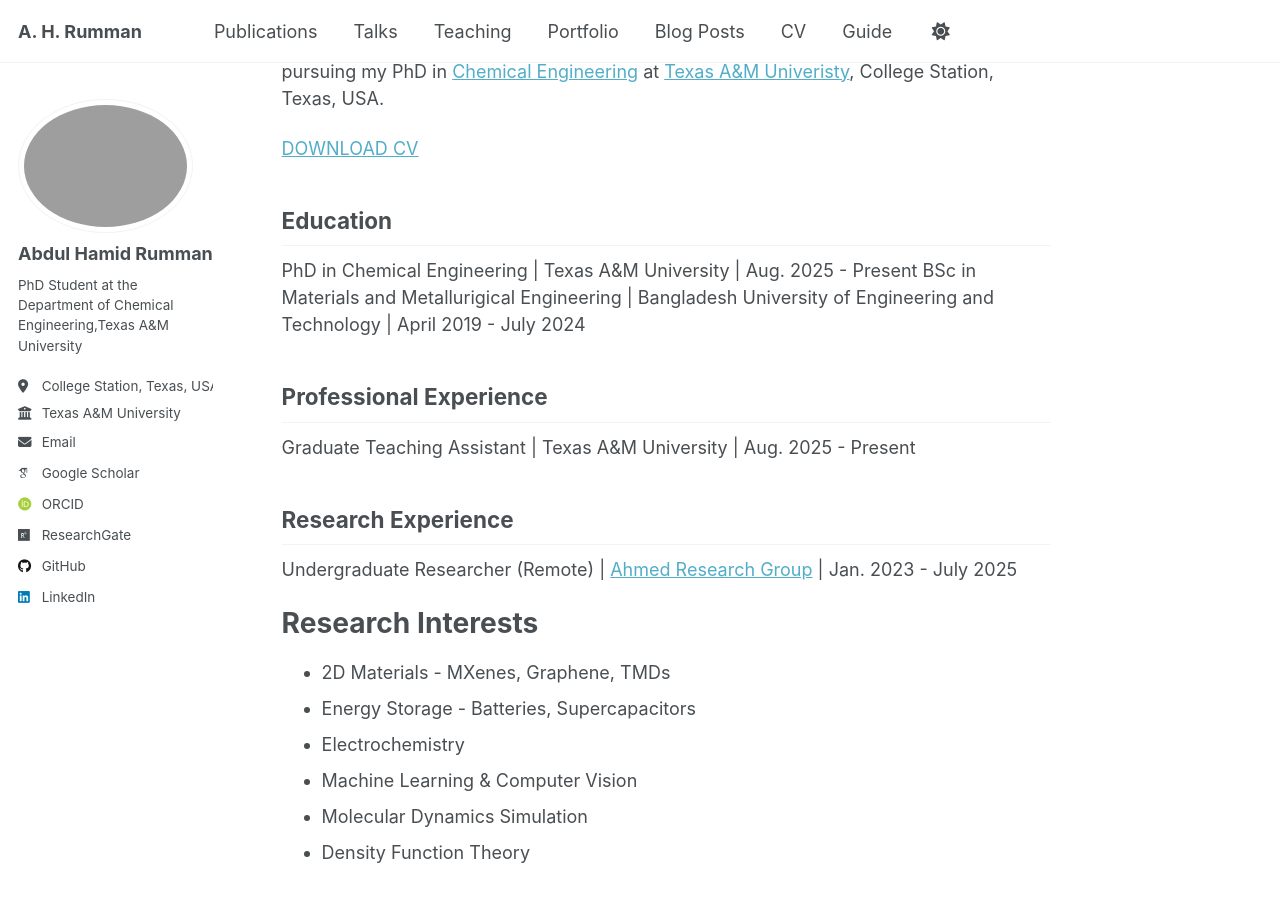
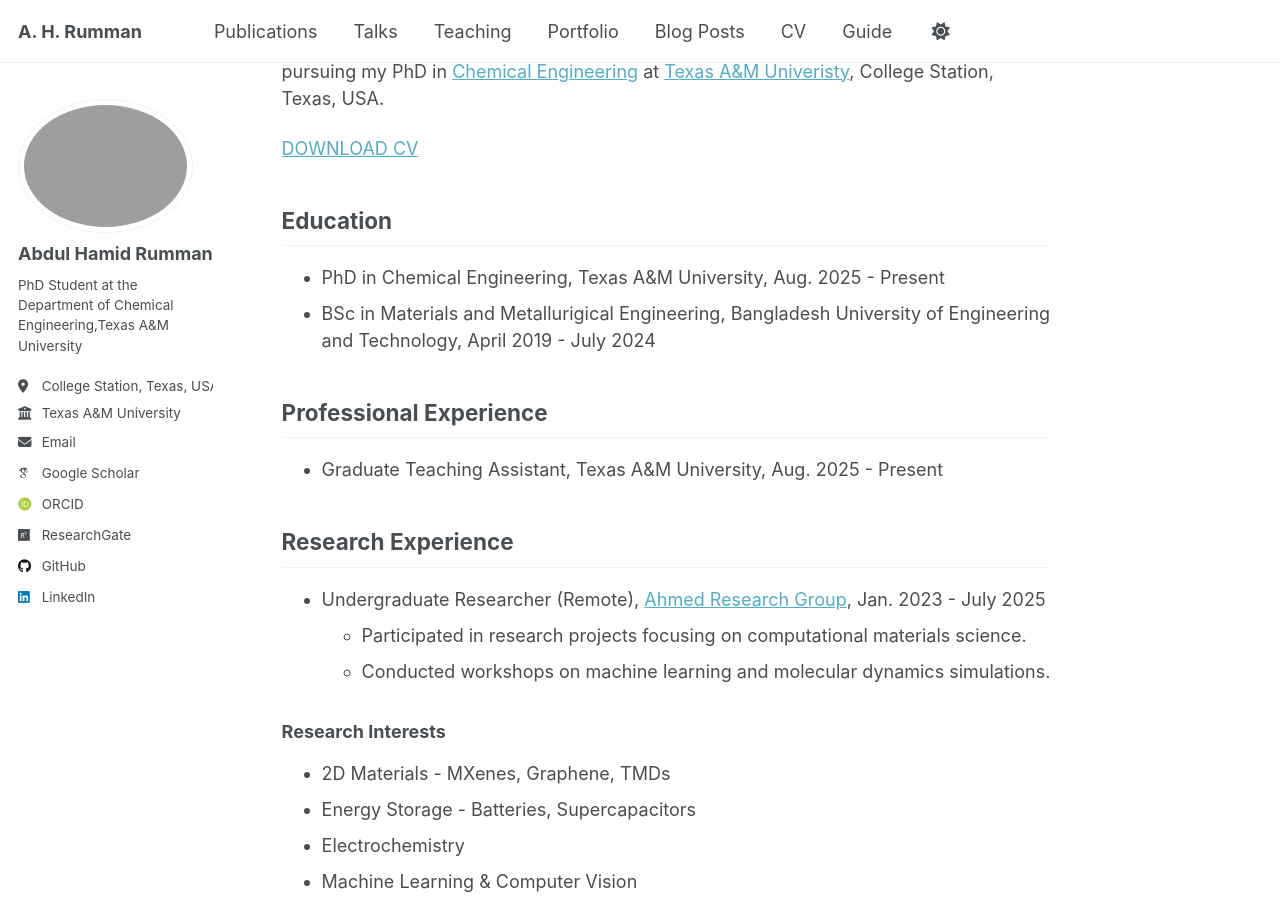
Before and after one commit to AbdulHamidRumman/abdulhamidrumman.github.io, a Jekyll site: the page built from _pages/about.md, in a window 1280 px wide and 900 px high, scrolled down 360 px. Built offline with Jekyll 4.4.1, drawn with Linux system fonts in a browser that asks for light colours; some web fonts are replaced; a script that is not in the unit is left out.

Commit message:
Update about.md

```diff
--- a/_pages/about.md
+++ b/_pages/about.md
@@ -7,6 +7,7 @@ redirect_from:
   - /about.html
 ---
 ------
+
 Striving to become a material scientist with a keen interest in studying the applications of 2D materials (Graphene, MXenes, TMDs) for energy storage devices, such as supercapacitors and batteries, utilizing experimental and computational techniques.
 
 I received my Bachelors degree in [Materials and Metallurgical Engineering](mme.buet.ac.bd) from [Bangladesh University of Engineering and Technology](buet.ac.bd), Dhaka, Bangladesh. Apart from academic studies, I actively participated in computational research projects, specilizing in Machine Learning, Computer Vision, and Molecular Dynamics simulations under the supervision of [Dr. Saquib Ahmed, SUNY - Buffalo University, USA](https://faculty.buffalostate.edu/ahmedsm/). Currently, I am pursuing my PhD in [Chemical Engineering](https://engineering.tamu.edu/chemical) at [Texas A&M Univeristy](www.tamu.edu), College Station, Texas, USA.
@@ -15,19 +16,20 @@ I received my Bachelors degree in [Materials and Metallurgical Engineering](mme.
 
 Education
 ------
-PhD in Chemical Engineering | Texas A&M University | Aug. 2025 - Present
-BSc in Materials and Metallurigical Engineering | Bangladesh University of Engineering and Technology | April 2019 - July 2024
+* PhD in Chemical Engineering, Texas A&M University, Aug. 2025 - Present
+* BSc in Materials and Metallurigical Engineering, Bangladesh University of Engineering and Technology, April 2019 - July 2024
 
 Professional Experience
 ------
-Graduate Teaching Assistant | Texas A&M University | Aug. 2025 - Present
+* Graduate Teaching Assistant, Texas A&M University, Aug. 2025 - Present
 
 Research Experience
 ------
-Undergraduate Researcher (Remote) | [Ahmed Research Group](https://faculty.buffalostate.edu/ahmedsm/) | Jan. 2023 - July 2025
+* Undergraduate Researcher (Remote), [Ahmed Research Group](https://faculty.buffalostate.edu/ahmedsm/), Jan. 2023 - July 2025
+  * Participated in research projects focusing on computational materials science.
+  * Conducted workshops on machine learning and molecular dynamics simulations.
 
-Research Interests
-======
+### Research Interests
 * 2D Materials - MXenes, Graphene, TMDs
 * Energy Storage - Batteries, Supercapacitors
 * Electrochemistry
@@ -37,15 +39,13 @@ Research Interests
 
 Publications
 ------
-Journal Articles
-
+### Journal Articles
 1. Sahriar, M. A., **Rumman, A. H.**, Ullah, A., Barua, K., Monju, S. I., Jawad, M. S., Faisal, M. A., Ahsan, R. R., Jang, H. & Ahmed, S. Optical image analysis of WSe2 – thresholding for layer detection. Computational Materials Science 253, 113888. [https://dx.doi.org/10.1016/j.commatsci.2025.113888](https://dx.doi.org/10.1016/j.commatsci.2025.113888) (May 2025).
 2. **Rumman, A. H.**, Barua, K., Monju, S. I., Hasan Abed, M. R., Tan-Ema, S. J., Al-Sharab, J. F. & Ahmed, S. Classification of CoCr-based magnetic thin films via GLCM texture features extracted from EFTEM images and machine learning. AIP Advances 14, 115017. [https://dx.doi.org/10.1063/5.0232442](https://dx.doi.org/10.1063/5.0232442) (Nov. 2024).
 3. Sahriar, M. A., **Rumman, A. H.**, Abed, M. R. H., Nirjhar, A. R., Dipon, M. N. A., Tan-Ema, S. J., Jang, H. & Ahmed, S. Optical image analysis for graphene layer detection: Enhanced green channel methodology. Computational Materials Science 244, 113198. [https://dx.doi.org/10.1016/j.commatsci.2024.113198](https://dx.doi.org/10.1016/j.commatsci.2024.113198) (Sept. 2024).
 4. **Rumman, A. H.**, Sahriar, M. A., Islam, M. T., Shorowordi, K. M., Carbonara, J., Broderick, S. & Ahmed, S. Data-driven design for enhanced efficiency of Sn-based perovskite solar cells using machine learning. APL Machine Learning 1, 046117. [https://dx.doi.org/10.1063/5.0177271](https://dx.doi.org/10.1063/5.0177271) (Dec. 2023).
 
-Conference Presentation
-
+### Conference Presentation
 1. Choudhary, A., Mohan, A., Sahriar, M. A., **Rumman, A. H.**, Islam, M. T., Ahmed, S. & Efstathiadis, H. Machine learning assisted development of Sn/Pb free perovskites solar cells Conference session. Dec. 2023. Materials Research Society Symposium on Halide Perovskites-From Fundamentals to Applications, Boston, Massachusetts, USA.
 
 Getting started
```
